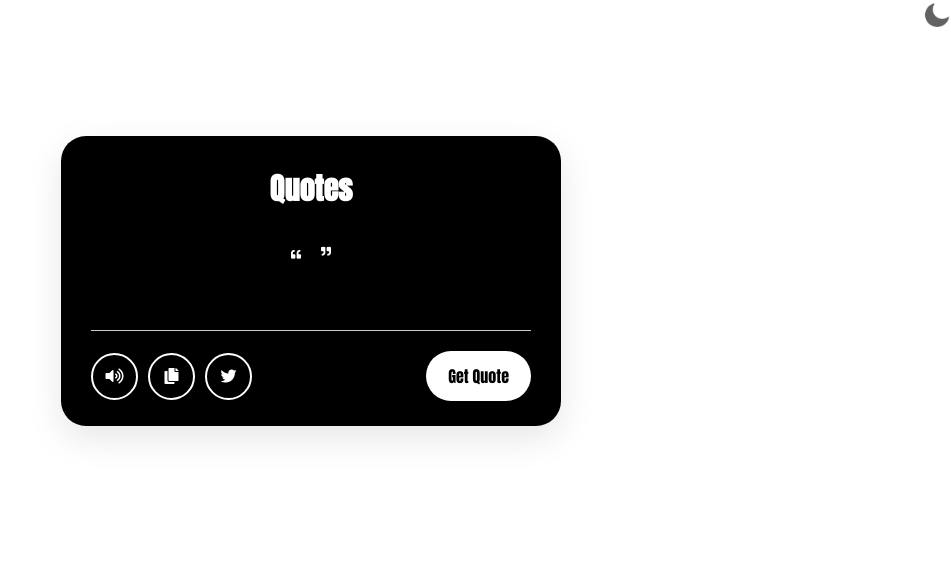
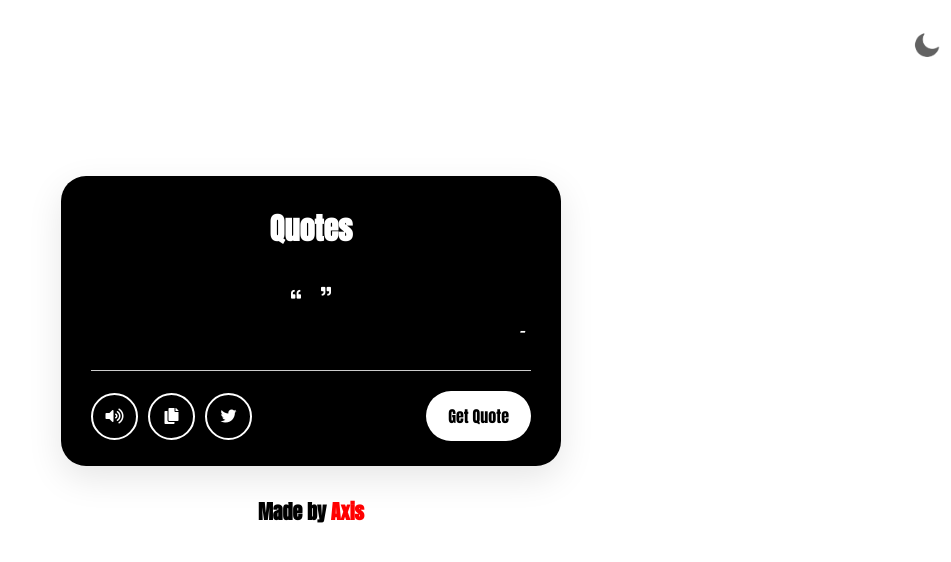
Before and after one commit to cosisaxis/quotes, a plain HTML site: page index.html in a window 1280 px wide. Shown: the whole page, without its empty margins (329-1280 px from the left). Drawn offline with Linux system fonts and the light colour scheme.

Commit message:
finished

```diff
--- a/index.html
+++ b/index.html
@@ -44,7 +44,9 @@
     </div>
 
     </div>
-    <div class="footer"></div>
+    <div class="footer">
+      <h1  >Made by <a href="https://twitter.com/cartieraxis"  class="footer-name">Axis</a></h1>
+    </div>
 
     <script src="index.js"></script>
   </body>
--- a/styles.css
+++ b/styles.css
@@ -37,7 +37,9 @@ body{
 
 .navbar{
   text-align: right;
-
+  margin-top: 20px;
+  padding: 10px;
+  cursor: pointer;
 }
 
 #icon{
@@ -81,6 +83,7 @@ body{
     margin-top: 20px;
     font-style: italic;
     justify-content: flex-end;
+    color: var(--primary-color);
   }
   .writer span:first-child{
     margin: -7px 5px 0 0;
@@ -139,6 +142,18 @@ body{
      pointer-events: none;
    }
 
+   .footer{
+    text-align: center;
+    font-size: 10px;
+    margin-top: 30px;
+    text-decoration: none;
+    color: var(--secondary-color);
+   }
+   .footer-name{
+    text-decoration: none;
+    color: red;
+   }
+
   @media only screen and (max-width: 500px) {
       .container{
           width: 380px;
```
Also changed, not shown: index2.js (deleted).
